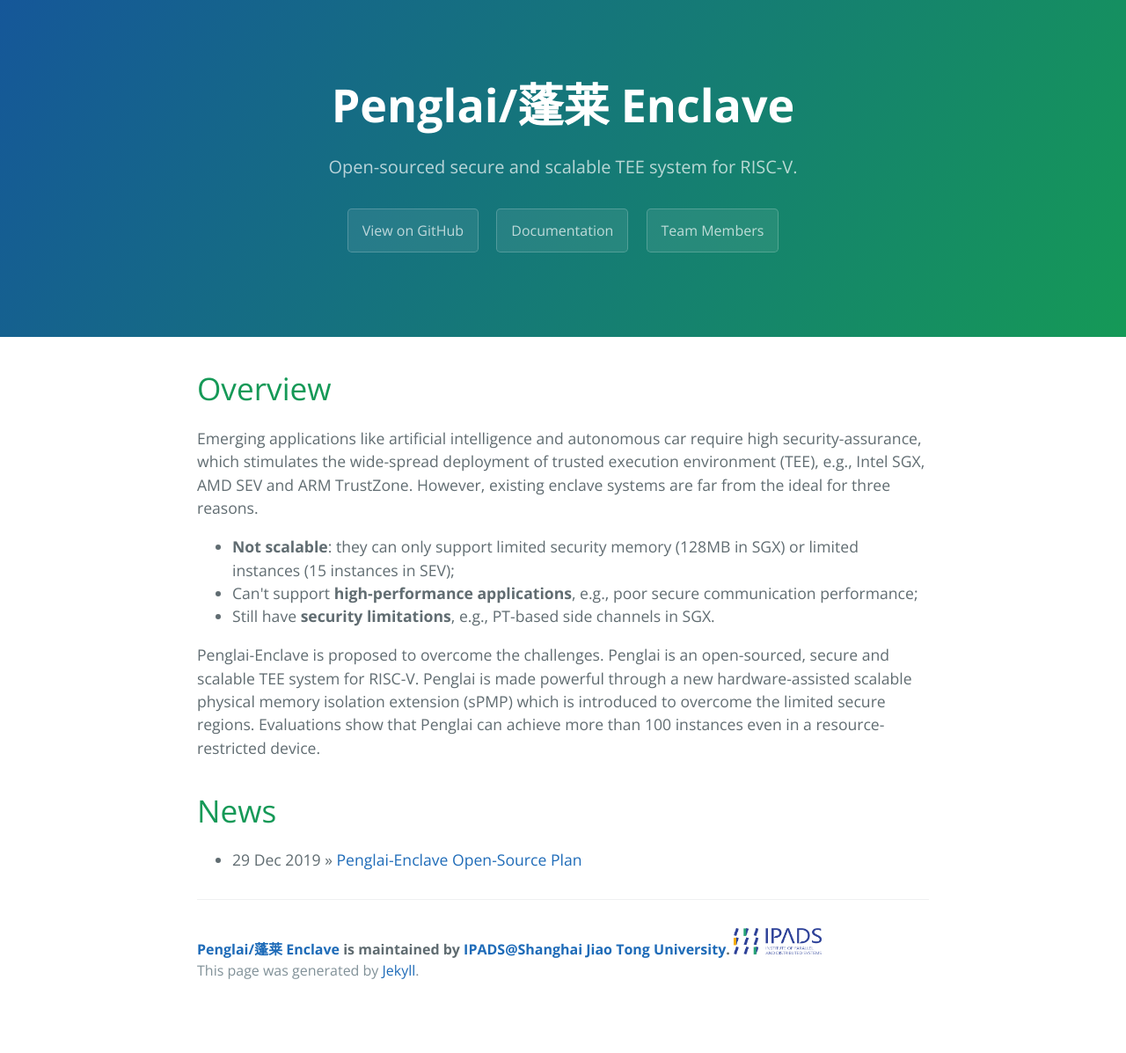
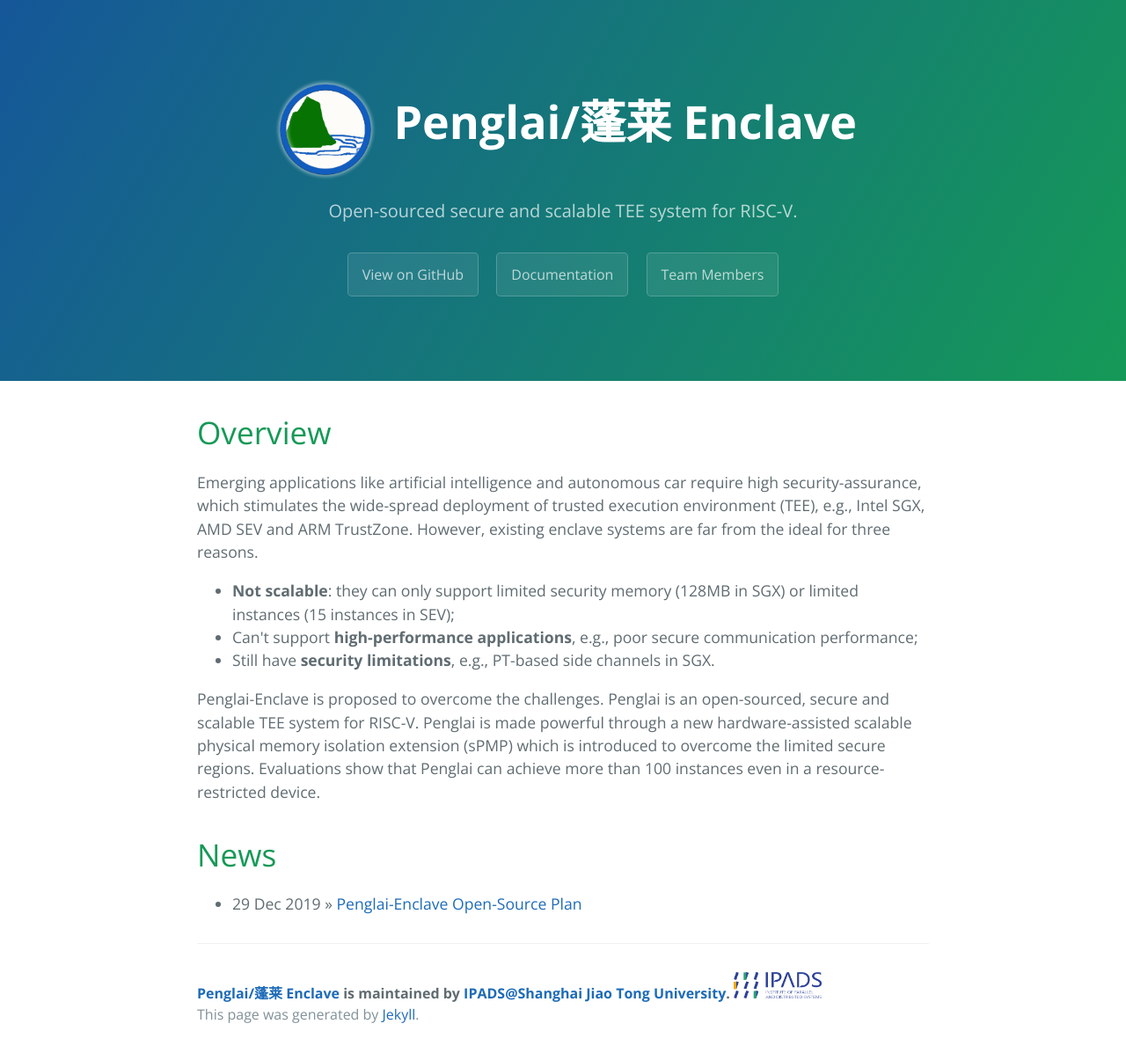
Before and after one commit to Penglai-Enclave/Penglai-Enclave.github.io, a Jekyll site: the page built from index.html, in a window 1280 px wide. Shown: the whole page at 88% size. Built offline with Jekyll 4.4.1, drawn with Linux system fonts in a browser that asks for light colours; the list of posts is cut into pages by our own code; before the commit the page ends 1147 px from its top, so only the background shows below that.

Commit message:
add penglai logo
Signed-off-by: DongDu <ddnirvana1@gmail.com>

```diff
--- a/_includes/page-header.html
+++ b/_includes/page-header.html
@@ -1,6 +1,7 @@
 <section class="page-header">
-  <h1 class="project-name">{{ site.title }} </h1>
-  <h2 class="project-tagline">{{ site.tagline }}</h2>
+  <h1 class="project-name"><img align="center" width="128" height="128" src="images/penglai-badge-2.png"/>
+ {{ site.title }}  </h1>
+  <h2 class="project-tagline"> {{ site.tagline }}</h2>
   <a href="https://github.com/Penglai-Enclave/Penglai-Enclave" class="btn">View on GitHub</a>
   <a href="#" class="btn">Documentation</a>
   <a href="profile.html" class="btn">Team Members</a>
--- a/_includes/page-miniheader.html
+++ b/_includes/page-miniheader.html
@@ -1,4 +1,4 @@
 <section class="mini-page-header">
-  <h1 class="project-name">{{ site.title }} </h1>
+  <h1 class="project-name"><img align="center" width="128" height="128" src="images/penglai-badge-2.png"/> {{ site.title }} </h1>
   <a href="javascript:;" onclick="javascript:history.go(-1); " class="btn">Back</a>
 </section>
```
Also changed, not shown: images/penglai-badge-2.png (added), images/penglai-badge.png (added).
